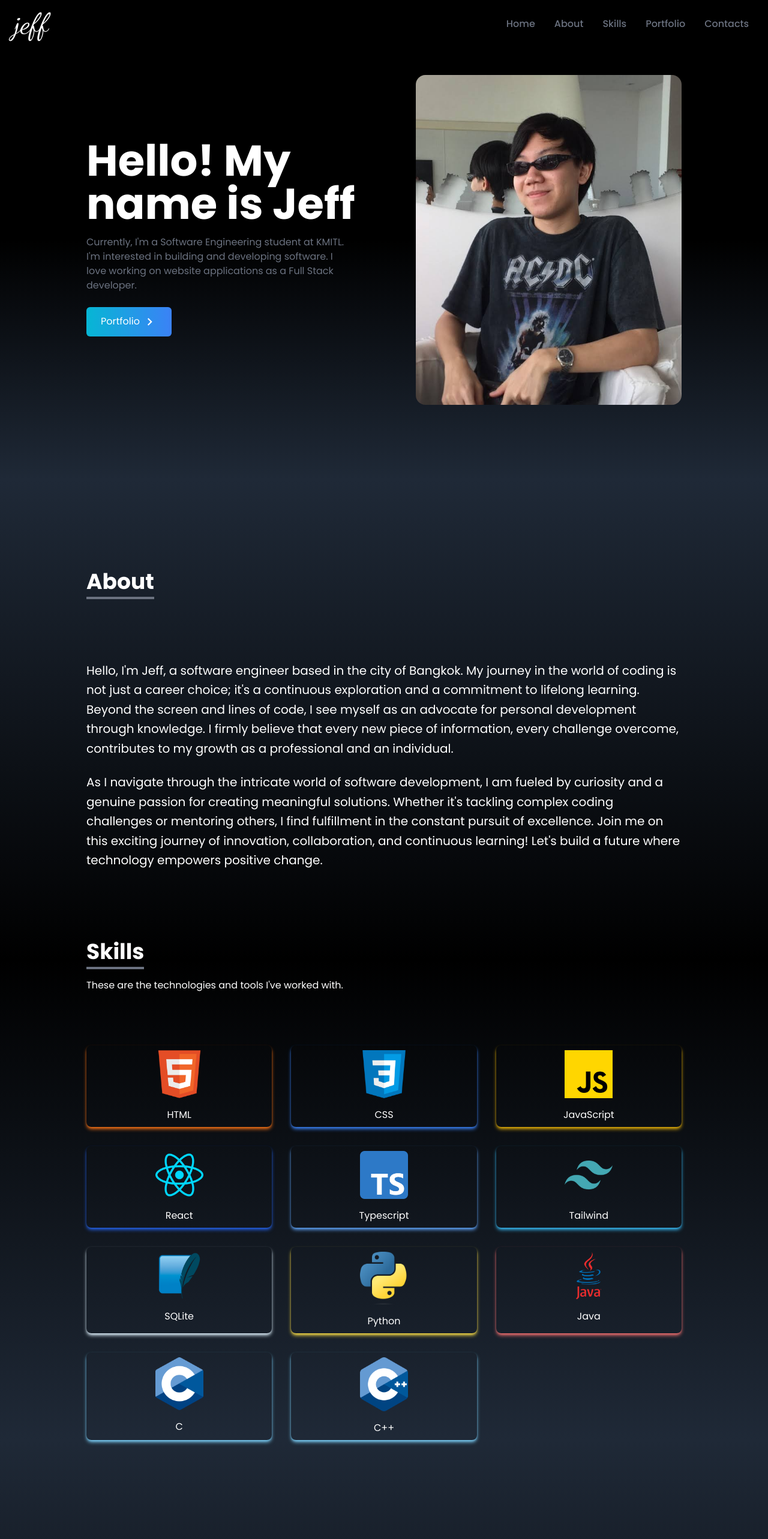
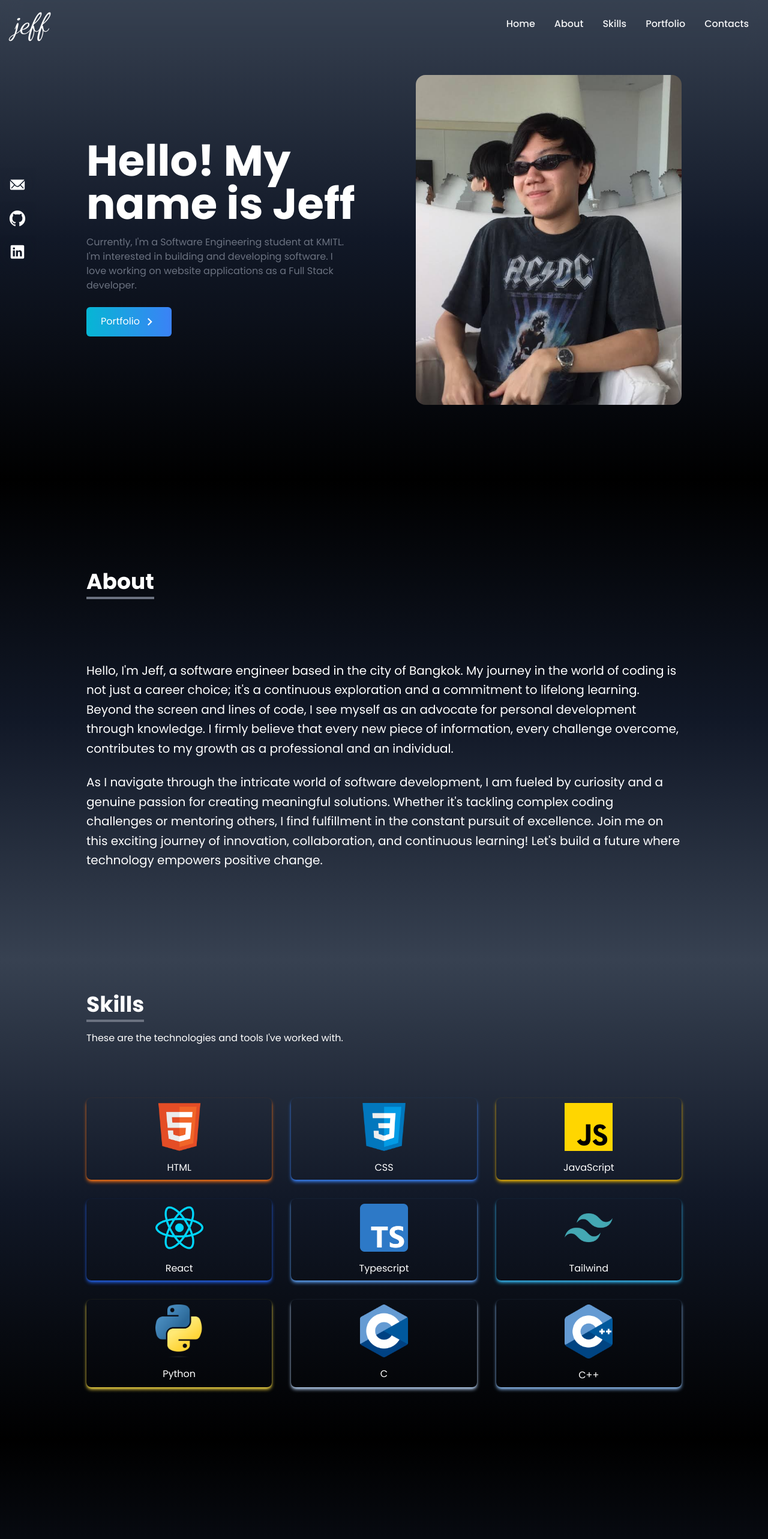
Before and after one commit to phurinjeffy/Portfolio-Website, a React (Vite) app: page / in a window 1280 px wide. Shown: the top 2566 px of the page at 60% size. Built offline with nearby package versions, Linux system fonts and the light colour scheme.

Commit message:
update design

```diff
--- a/src/App.tsx
+++ b/src/App.tsx
@@ -5,6 +5,7 @@ import Home from "./components/Home";
 import Navbar from "./components/Navbar";
 import Portfolio from "./components/Portfolio";
 import Skills from "./components/Skills";
+import Social from "./components/Social";
 
 function App() {
   return (
@@ -15,6 +16,7 @@ function App() {
       <Skills />
       <Portfolio />
       <Contacts />
+      <Social />
     </>
   );
 }
--- a/src/components/About.tsx
+++ b/src/components/About.tsx
@@ -2,7 +2,7 @@ const About = () => {
   return (
     <div
       id="about"
-      className="h-screen w-full bg-gradient-to-b from-gray-800 to-black text-white"
+      className="h-screen w-full bg-gradient-to-b from-black via-gray-900 to-gray-700 text-white"
     >
       <div className="max-w-screen-lg p-4 mx-auto flex flex-col justify-center w-full h-full">
         <div className="pb-8">
--- a/src/components/Contacts.tsx
+++ b/src/components/Contacts.tsx
@@ -1,37 +1,8 @@
-import { IoIosMail } from "react-icons/io";
-import { IoLogoGithub } from "react-icons/io";
-import { IoLogoLinkedin } from "react-icons/io";
-
 const Contacts = () => {
-  const contacts = [
-    {
-      id: 1,
-      icon: IoIosMail,
-      title: "Email",
-      link: "mailto:phurinjeffyjj@gmail.com",
-    },
-    {
-      id: 2,
-      icon: IoLogoGithub,
-      title: "Github",
-      link: "https://github.com/phurinjeffy",
-    },
-    {
-      id: 3,
-      icon: IoLogoLinkedin,
-      title: "LinkedIn",
-      link: "https://www.linkedin.com/in/phurinjeffy/",
-    },
-  ];
-
-  const handleContactClick = (link: string) => {
-    window.open(link, "_blank");
-  };
-
   return (
     <div
       id="contacts"
-      className="md:h-screen w-full bg-gradient-to-b from-black to-gray-800 text-white"
+      className="md:h-screen w-full bg-gradient-to-b from-gray-700 via-gray-900 to-black text-white"
     >
       <div className="max-w-screen-lg p-4 mx-auto flex flex-col justify-center w-full h-full">
         <div className="pb-8">
@@ -41,7 +12,7 @@ const Contacts = () => {
           <p className="py-6">Submit the form below to get in touch with me.</p>
         </div>
 
-        <div className="flex justify-evenly items-baseline">
+        <div className="flex justify-center">
           <form
             action="https://getform.io/f/ad527b83-7af5-493b-bf28-6868780795cc"
             method="POST"
@@ -73,29 +44,6 @@ const Contacts = () => {
             </button>
           </form>
         </div>
-
-        <div className="flex flex-col justify-center items-center my-6">
-          <p className="text-xl font-light underline mb-4">
-            Contact me here
-          </p>
-          <div className="flex justify-center items-center">
-            {contacts.map(({ id, icon: Icon, title, link }) => (
-              <div
-                key={id}
-                className="group flex justify-center items-center w-full md:w-1/2 cursor-pointer mr-3"
-                onClick={() => handleContactClick(link)}
-              >
-                <Icon
-                  size={30}
-                  className="duration-300 group-hover:scale-105"
-                />
-                <p className="mx-2 text-base duration-300 group-hover:scale-105">
-                  {title}
-                </p>
-              </div>
-            ))}
-          </div>
-        </div>
       </div>
     </div>
   );
--- a/src/components/Home.tsx
+++ b/src/components/Home.tsx
@@ -6,7 +6,7 @@ const Home = () => {
   return (
     <div
       id="home"
-      className="h-screen w-full bg-gradient-to-b from-black via-black to-gray-800"
+      className="h-screen w-full bg-gradient-to-b from-gray-700 via-gray-900 to-black"
     >
       <div className="max-w-screen-lg mx-auto flex flex-col items-center justify-center h-full px-4 md:flex-row">
         <div className="flex flex-col justify-center h-full">
--- a/src/components/Navbar.tsx
+++ b/src/components/Navbar.tsx
@@ -29,7 +29,7 @@ const Navbar = () => {
   ];
 
   return (
-    <div className="flex justify-between items-center w-full h-20 px-4 bg-black text-white fixed z-10">
+    <div className="flex justify-between items-center w-full h-20 px-4 backdrop-blur-lg text-white fixed z-10">
       <div>
         <h1 className="font-signature text-5xl m-2">jeff</h1>
       </div>
@@ -38,7 +38,7 @@ const Navbar = () => {
         {links.map(({ id, link }) => (
           <li
             key={id}
-            className="px-4 cursor-pointer capitalize font-medium text-gray-500 hover:scale-105 duration-200"
+            className="px-4 cursor-pointer capitalize font-medium text-gray-100 hover:scale-105 duration-200"
           >
             <Link to={link} smooth duration={500}>
               {link}
--- a/src/components/Portfolio.tsx
+++ b/src/components/Portfolio.tsx
@@ -16,7 +16,7 @@ const Portfolio = () => {
   return (
     <div
       id="portfolio"
-      className="md:h-screen w-full bg-gradient-to-b from-gray-800 to-black text-white"
+      className="md:h-screen w-full bg-gradient-to-b from-black via-gray-900 to-gray-700 text-white"
     >
       <div className="max-w-screen-lg p-4 mx-auto flex flex-col justify-center w-full h-full">
         <div className="pb-8">
--- a/src/components/Skills.tsx
+++ b/src/components/Skills.tsx
@@ -4,11 +4,9 @@ import jsIcon from "../assets/javascript.png";
 import tsIcon from "../assets/typescript.png";
 import reactIcon from "../assets/react.png";
 import tailwindIcon from "../assets/tailwind.png";
+import pythonIcon from "../assets/python.png";
 import cIcon from "../assets/c.png";
 import cppIcon from "../assets/cpp.png";
-import javaIcon from "../assets/java.png";
-import pythonIcon from "../assets/python.png";
-import sqliteIcon from "../assets/sqlite.png";
 
 const Skills = () => {
   const skills = [
@@ -50,40 +48,28 @@ const Skills = () => {
     },
     {
       id: 7,
-      icon: sqliteIcon,
-      skill: "SQLite",
-      style: "shadow-sky-100",
-    },
-    {
-      id: 8,
       icon: pythonIcon,
       skill: "Python",
       style: "shadow-yellow-300",
     },
     {
-      id: 9,
-      icon: javaIcon,
-      skill: "Java",
-      style: "shadow-red-400",
+      id: 8,
+      icon: cIcon,
+      skill: "C",
+      style: "shadow-blue-200",
     },
     {
-      id: 10,
-      icon: cIcon,
-      skill: "C",
-      style: "shadow-sky-300",
-    },
-    {
-      id: 11,
+      id: 9,
       icon: cppIcon,
       skill: "C++",
-      style: "shadow-sky-300",
+      style: "shadow-blue-300",
     },
   ];
 
   return (
     <div
       id="skills"
-      className="md:h-screen w-full bg-gradient-to-b from-black to-gray-800 text-white"
+      className="md:h-screen w-full bg-gradient-to-b from-gray-700 via-gray-900 to-black text-white"
     >
       <div className="max-w-screen-lg p-4 mx-auto flex flex-col justify-center w-full h-full">
         <div className="pb-8">
--- /dev/null
+++ b/src/components/Social.tsx
@@ -0,0 +1,52 @@
+import { IoIosMail } from "react-icons/io";
+import { IoLogoGithub } from "react-icons/io";
+import { IoLogoLinkedin } from "react-icons/io";
+
+const Social = () => {
+  const contacts = [
+    {
+      id: 1,
+      icon: IoIosMail,
+      title: "Email",
+      link: "mailto:phurinjeffyjj@gmail.com",
+    },
+    {
+      id: 2,
+      icon: IoLogoGithub,
+      title: "Github",
+      link: "https://github.com/phurinjeffy",
+    },
+    {
+      id: 3,
+      icon: IoLogoLinkedin,
+      title: "LinkedIn",
+      link: "https://www.linkedin.com/in/phurinjeffy/",
+    },
+  ];
+
+  const handleContactClick = (link: string) => {
+    window.open(link, "_blank");
+  };
+
+  return (
+    <div className="flex flex-col top-[35%] left-0 fixed">
+      <ul>
+        {contacts.map(({ id, icon: Icon, title, link }) => (
+          <li
+            key={id}
+            className="flex justify-between items-center w-40 h-14 px-4 ml-[-100px] hover:ml-[-10px] hover:rounded-md duration-300 backdrop-blur-2xl"
+            onClick={() => handleContactClick(link)}
+          >
+            <a className="flex justify-between items-center w-full text-white ml-5 cursor-pointer">
+              <>
+                {title}<Icon size={30} />
+              </>
+            </a>
+          </li>
+        ))}
+      </ul>
+    </div>
+  );
+};
+
+export default Social;
```
Also changed, not shown: src/assets/sqlite.png (deleted).
